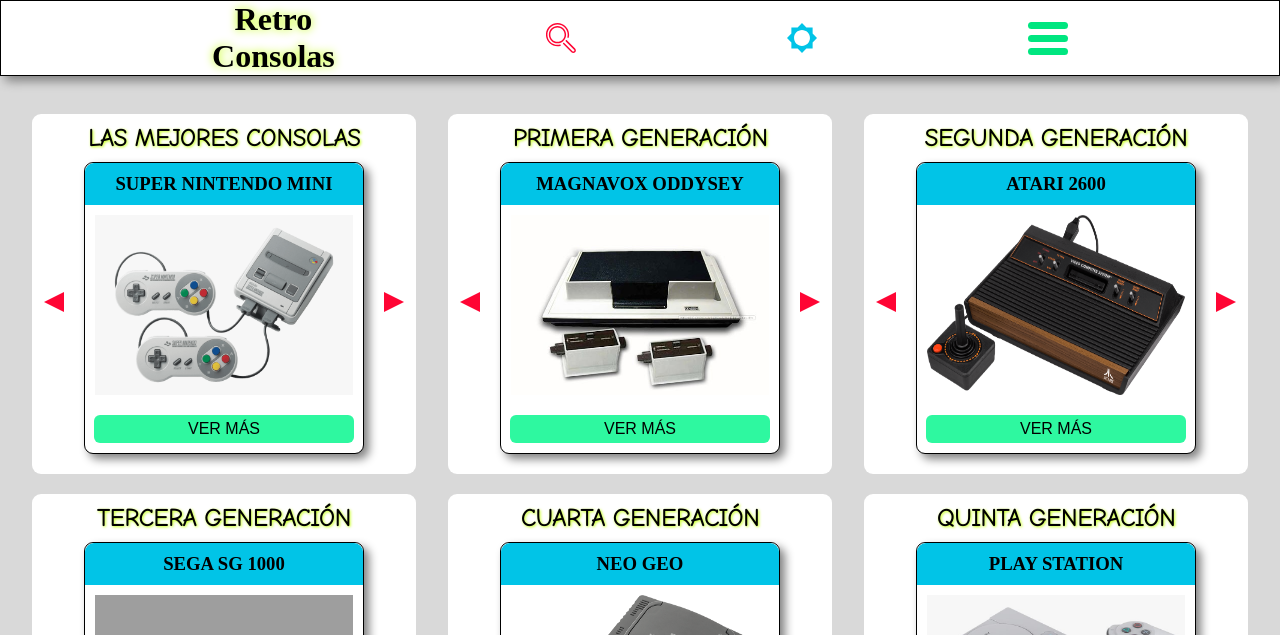
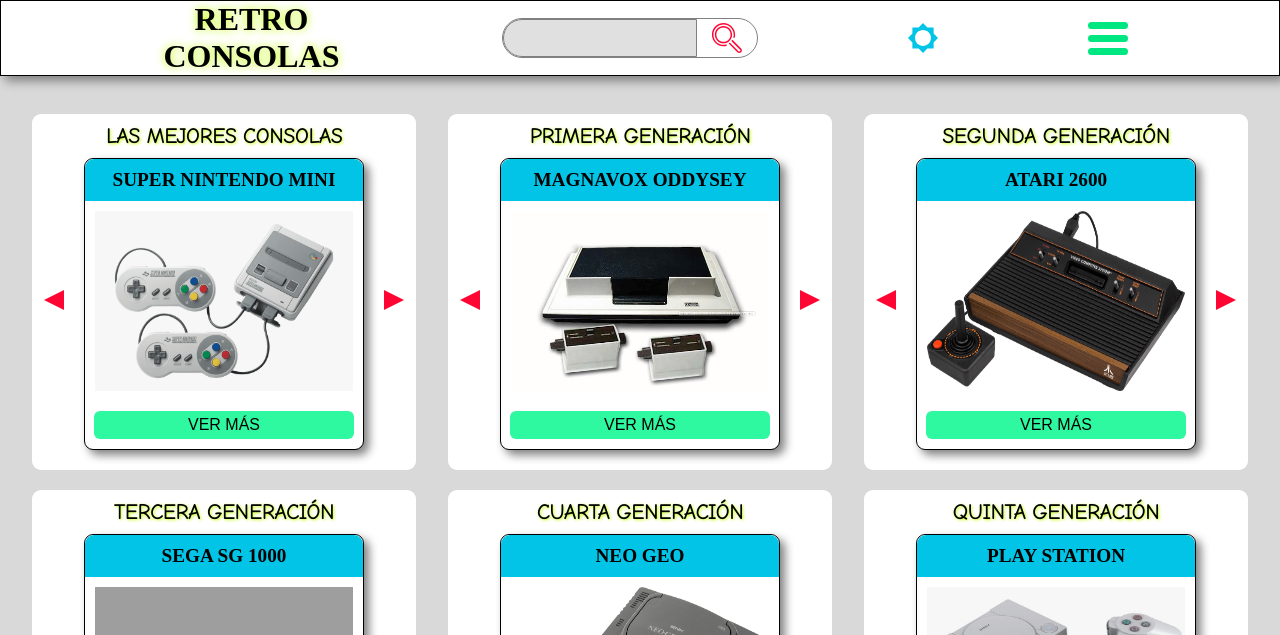
Before and after one commit to webgc7/retroconsolas, a website: page index.html in a window 1280 px wide. Shown: the top 635 px of the page. Drawn offline with Linux system fonts and the light colour scheme; grey boxes are pictures that could not be loaded; a web font is replaced by a local one.

Commit message:
Mejorando h1

```diff
--- a/index.html
+++ b/index.html
@@ -12,15 +12,16 @@
       <header>
          <!-- TITLE -->
          <div class="title">
-            <h1>Retro</h1>
-            <h1>Consolas</h1>
+            <h1>RETRO CONSOLAS</h1>
          </div>
          <!-- END TITLE -->
 
          <!-- CHECKBOX -->
-
-         <input type="checkbox" id="searchCheckbox" />
-         <label for="searchCheckbox"><img src="./public/img/search.svg" alt="Search" /></label>
+         <div class="searchInput">
+            <input type="text" id="searchInputText" />
+            <input type="checkbox" id="searchCheckbox" />
+            <label for="searchCheckbox"><img src="./public/img/search.svg" alt="Search" /></label>
+         </div>
 
          <input type="checkbox" id="darkMode" />
          <label for="darkMode"><img src="./public/img/brightness.svg" alt="Dark Mode" class="darkModeImg" onclick="darkModeAction()" /></label>
--- a/public/style/_header.scss
+++ b/public/style/_header.scss
@@ -9,12 +9,20 @@
 
    h1 {
       text-shadow: 0px 0px 10px $primaryColor;
+      text-align: center;
       cursor: pointer;
+      max-width: 200px;
    }
 
    img {
       width: 30px;
       cursor: pointer;
+   }
+
+   .searchInput {
+      #searchInputText {
+         display: none;
+      }
    }
 
    nav {
@@ -122,3 +130,34 @@
 
    /* END HAMBURGER ICON X */
 }
+
+/* RESPONSIVE */
+@media (min-width: 1080px) {
+   .searchInput {
+      display: flex;
+      align-items: center;
+      border: 1px solid gray;
+      border-radius: 25px;
+      width: 20%;
+      height: 40px;
+
+      #searchInputText {
+         display: block !important;
+         width: 100px;
+         width: 90%;
+         height: 100%;
+         background-color: #e0e0e0;
+         border: 1px solid gray;
+         border-radius: 25px 0 0 25px;
+      }
+
+      img {
+         margin: 15px;
+      }
+   }
+
+   #searchCheckbox {
+      width: 50px;
+   }
+}
+/* END RESPONSIVE */
--- a/public/style/_index.scss
+++ b/public/style/_index.scss
@@ -26,7 +26,6 @@
    background: #e0eafc; /* fallback for old browsers */
    background: -webkit-linear-gradient(to bottom, #cfdef3, #e0eafc); /* Chrome 10-25, Safari 5.1-6 */
    background: linear-gradient(to bottom, #cfdef3, #e0eafc); /* W3C, IE 10+/ Edge, Firefox 16+, Chrome 26+, Opera 12+, Safari 7+ */
-
    border-radius: 100vw;
 }
 
--- a/public/style/_mainContent.scss
+++ b/public/style/_mainContent.scss
@@ -21,10 +21,12 @@
          text-shadow: 1px 1px 3px $primaryColor;
          padding: 10px;
          font-family: "Comic Neue", cursive;
+         font-size: 1.3em;
       }
 
       h3 {
          display: flex;
+         font-size: 1.2em;
          background-color: $tertiaryColor;
          align-items: center;
          justify-content: center;
```
Also changed, not shown: public/style/index-min.css, 1 other file.
